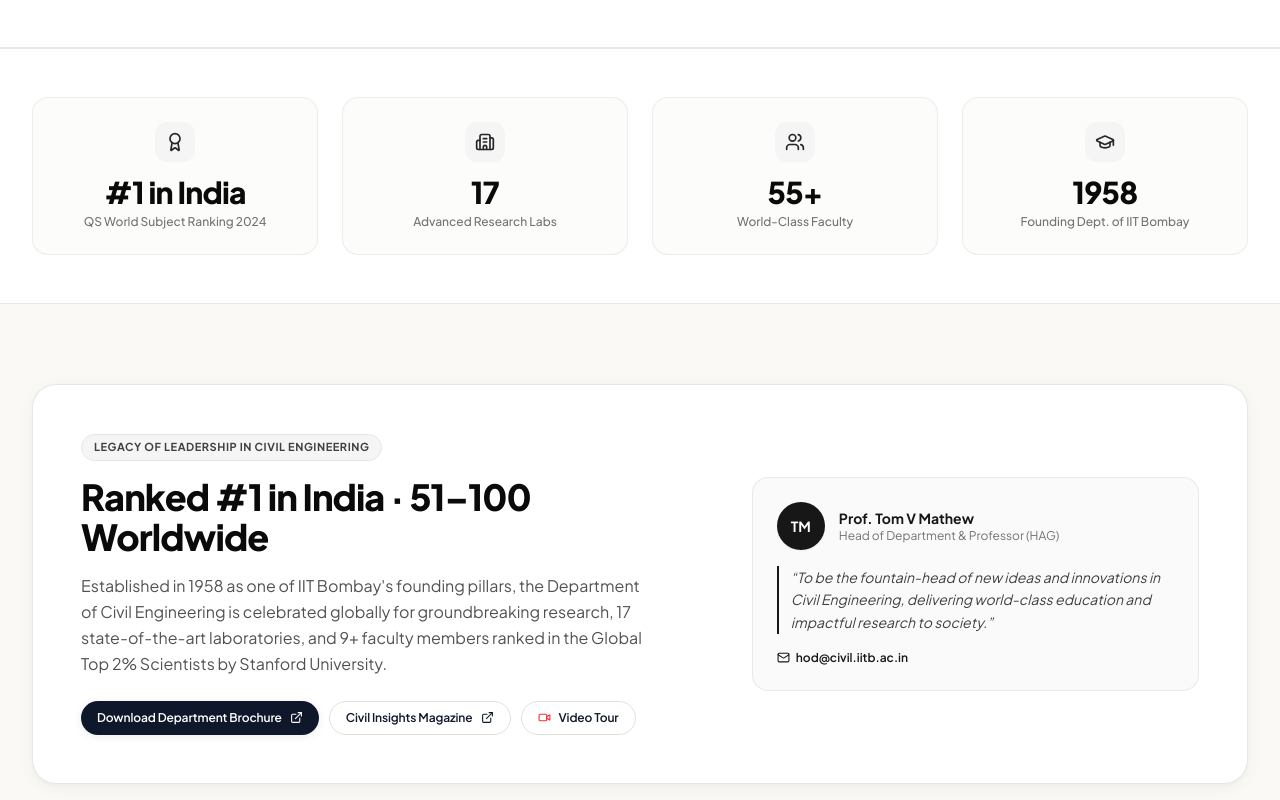
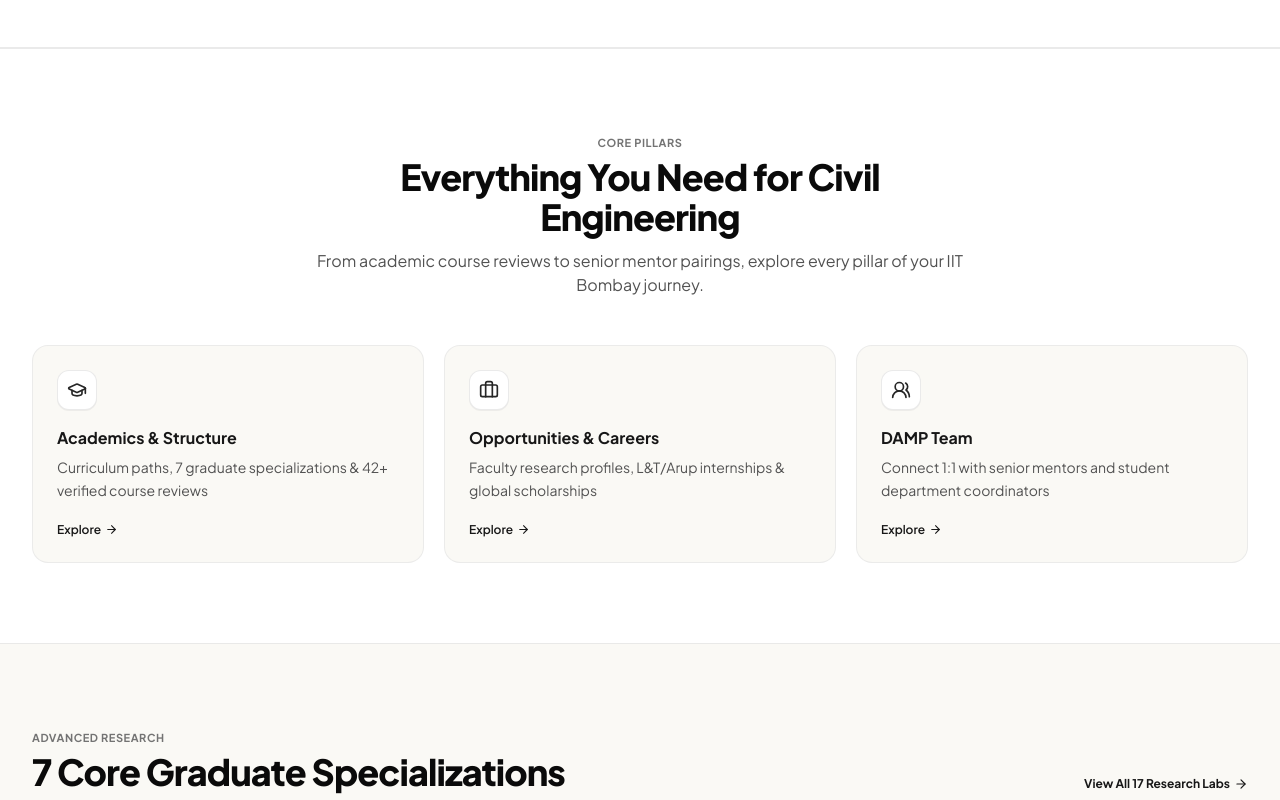
Before and after one commit to kunal-gandvane/civil-damp-website, a React (Vite) app: page / in a window 1280 px wide. Shown: the part 1200-2000 px from the top of the page. Built offline with nearby package versions, Linux system fonts and the light colour scheme; a web font is replaced by a local one.

Commit message:
Remove stats strip and department excellence banner
Removed the stats strip and department excellence banner sections from the Home page.

```diff
--- a/src/pages/Home.jsx
+++ b/src/pages/Home.jsx
@@ -81,100 +81,6 @@
                 We provide resources ranging from course reviews and research booklets to internship blogs and semester exchange chronicles. Our 30+ active mentors work across four subgroups to ensure comprehensive support for every CE student.
               </p>
             </ScrollReveal>
-          </div>
-        </div>
-      </section>
-
-      {/* ===== STATS STRIP ===== */}
-      <section className="py-12 border-y border-neutral-200/80 bg-white">
-        <div className="max-w-7xl mx-auto px-4 sm:px-6 lg:px-8">
-          <div className="grid grid-cols-2 lg:grid-cols-4 gap-4 sm:gap-6">
-            {stats.map(({ icon: Icon, value, label, link }, i) => (
-              <ScrollReveal key={label} animation="scale" delay={i * 80}>
-                <Link
-                  to={link}
-                  className="flex flex-col items-center text-center p-6 rounded-2xl border border-neutral-200/70 hover:border-neutral-300 bg-[#faf9f5]/50 hover:bg-white hover-lift transition-all group"
-                >
-                  <div className="w-10 h-10 rounded-xl bg-neutral-100 flex items-center justify-center text-neutral-800 mb-3 group-hover:bg-neutral-900 group-hover:text-white transition-colors">
-                    <Icon size={20} />
-                  </div>
-                  <span className="text-2xl sm:text-3xl font-extrabold text-neutral-950 tracking-tight">{value}</span>
-                  <span className="text-xs text-neutral-500 font-medium mt-1">{label}</span>
-                </Link>
-              </ScrollReveal>
-            ))}
-          </div>
-        </div>
-      </section>
-
-      {/* ===== DEPARTMENT EXCELLENCE BANNER ===== */}
-      <section className="py-16 sm:py-20 bg-[#faf9f5]">
-        <div className="max-w-7xl mx-auto px-4 sm:px-6 lg:px-8">
-          <div className="rounded-3xl p-8 sm:p-10 lg:p-12 border border-neutral-200/90 bg-white shadow-card relative overflow-hidden">
-            <div className="grid grid-cols-1 lg:grid-cols-12 gap-8 items-center">
-              <div className="lg:col-span-7">
-                <span className="text-[11px] font-bold uppercase tracking-wider px-3 py-1 rounded-full bg-neutral-100 text-neutral-700 border border-neutral-200 inline-block mb-4">
-                  Legacy of Leadership in Civil Engineering
-                </span>
-                <h2 className="font-display text-2xl sm:text-4xl font-extrabold text-neutral-950 tracking-tight mb-4">
-                  Ranked #1 in India · 51–100 Worldwide
-                </h2>
-                <p className="text-neutral-600 text-sm sm:text-base leading-relaxed mb-6 max-w-xl">
-                  Established in 1958 as one of IIT Bombay's founding pillars, the Department of Civil Engineering is celebrated globally for groundbreaking research, 17 state-of-the-art laboratories, and 9+ faculty members ranked in the Global Top 2% Scientists by Stanford University.
-                </p>
-                <div className="flex flex-wrap gap-2.5">
-                  <a
-                    href="https://www.civil.iitb.ac.in/Final_brochure_2023.pdf"
-                    target="_blank"
-                    rel="noreferrer"
-                    className="creso-btn-primary !text-xs !py-2 !px-4"
-                  >
-                    <span>Download Department Brochure</span>
-                    <ExternalLink size={13} />
-                  </a>
-                  <a
-                    href="https://www.civil.iitb.ac.in/civilinsights_2025.pdf"
-                    target="_blank"
-                    rel="noreferrer"
-                    className="creso-btn-secondary !text-xs !py-2 !px-4"
-                  >
-                    <span>Civil Insights Magazine</span>
-                    <ExternalLink size={13} />
-                  </a>
-                  <a
-                    href="https://www.youtube.com/watch?v=hVTT5Po8vzA"
-                    target="_blank"
-                    rel="noreferrer"
-                    className="creso-btn-secondary !text-xs !py-2 !px-4"
-                  >
-                    <Video size={13} className="text-red-500" />
-                    <span>Video Tour</span>
-                  </a>
-                </div>
-              </div>
-
-              <div className="lg:col-span-5 bg-neutral-50 rounded-2xl p-6 border border-neutral-200/80">
-                <div className="flex items-center gap-3.5 mb-4">
-                  <div className="w-12 h-12 rounded-full bg-neutral-900 text-white font-bold flex items-center justify-center text-sm shadow-xs shrink-0">
-                    TM
-                  </div>
-                  <div>
-                    <h4 className="font-bold text-neutral-900 text-sm">{departmentInfo.hod.name}</h4>
-                    <p className="text-xs text-neutral-500">{departmentInfo.hod.designation}</p>
-                  </div>
-                </div>
-                <blockquote className="text-xs sm:text-sm text-neutral-700 italic mb-4 border-l-2 border-neutral-900 pl-3 leading-relaxed">
-                  &ldquo;To be the fountain-head of new ideas and innovations in Civil Engineering, delivering world-class education and impactful research to society.&rdquo;
-                </blockquote>
-                <a
-                  href={`mailto:${departmentInfo.hod.email}`}
-                  className="text-xs font-semibold text-neutral-900 hover:underline flex items-center gap-1.5"
-                >
-                  <Mail size={13} />
-                  <span>{departmentInfo.hod.email}</span>
-                </a>
-              </div>
-            </div>
           </div>
         </div>
       </section>
```
